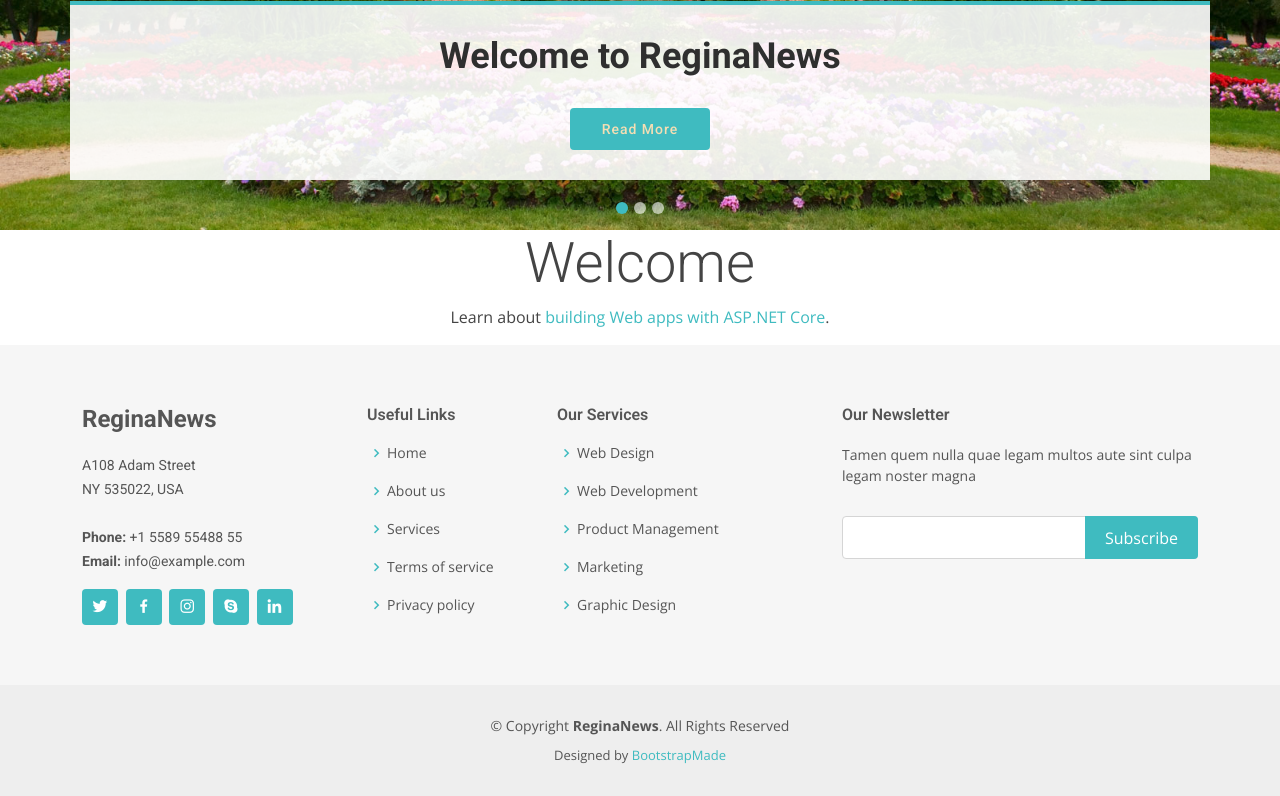
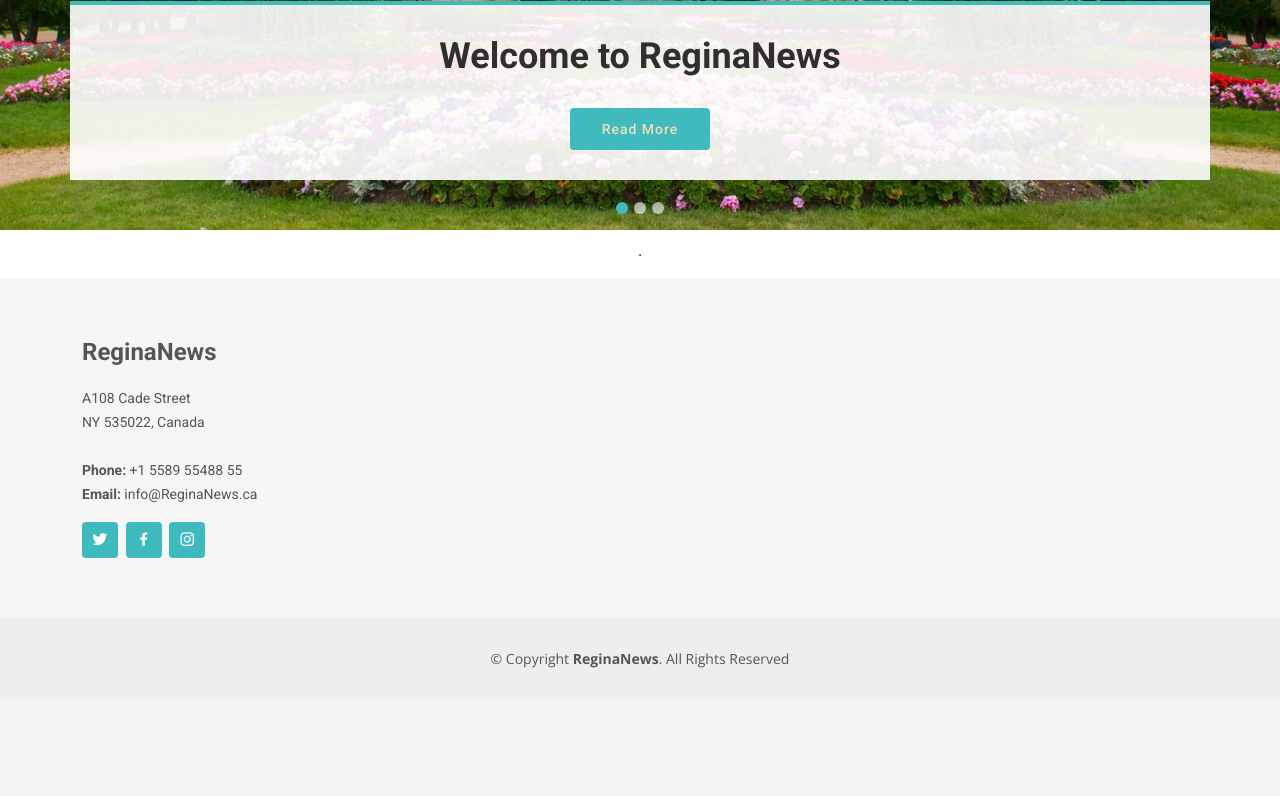
Before and after one commit to ranahabach/ReginaNews, an ASP.NET Core app: page / in a window 1280 px wide. Shown: the part 570-1366 px from the top of the page. After the commit the page ends 1269 px from the top, so only its background shows below. Run offline with ASP.NET Core 8, Linux system fonts and the light colour scheme.

Commit message:
change 4

```diff
--- a/ReginaNews/Views/Home/Index.cshtml
+++ b/ReginaNews/Views/Home/Index.cshtml
@@ -3,6 +3,6 @@
 }
 
 <div class="text-center">
-    <h1 class="display-4">Welcome</h1>
-    <p>Learn about <a href="https://docs.microsoft.com/aspnet/core">building Web apps with ASP.NET Core</a>.</p>
+    <h1 class="display-4"></h1>
+    <p> <a href="https://docs.microsoft.com/aspnet/core"></a>.</p>
 </div>
--- a/ReginaNews/Views/Shared/_Layout.cshtml
+++ b/ReginaNews/Views/Shared/_Layout.cshtml
@@ -159,49 +159,29 @@
                         <div class="footer-info">
                             <h3>ReginaNews</h3>
                             <p>
-                                A108 Adam Street <br>
-                                NY 535022, USA<br><br>
+                                A108 Cade Street <br>
+                                NY 535022, Canada<br><br>
                                 <strong>Phone:</strong> +1 5589 55488 55<br>
-                                <strong>Email:</strong> info@example.com<br>
+                                <strong>Email:</strong> info@ReginaNews.ca<br>
                             </p>
                             <div class="social-links mt-3">
                                 <a href="#" class="twitter"><i class="bx bxl-twitter"></i></a>
                                 <a href="#" class="facebook"><i class="bx bxl-facebook"></i></a>
                                 <a href="#" class="instagram"><i class="bx bxl-instagram"></i></a>
-                                <a href="#" class="google-plus"><i class="bx bxl-skype"></i></a>
-                                <a href="#" class="linkedin"><i class="bx bxl-linkedin"></i></a>
+
                             </div>
                         </div>
                     </div>
 
                     <div class="col-lg-2 col-md-6 footer-links">
-                        <h4>Useful Links</h4>
-                        <ul>
-                            <li><i class="bx bx-chevron-right"></i> <a href="#">Home</a></li>
-                            <li><i class="bx bx-chevron-right"></i> <a href="#">About us</a></li>
-                            <li><i class="bx bx-chevron-right"></i> <a href="#">Services</a></li>
-                            <li><i class="bx bx-chevron-right"></i> <a href="#">Terms of service</a></li>
-                            <li><i class="bx bx-chevron-right"></i> <a href="#">Privacy policy</a></li>
-                        </ul>
+
                     </div>
 
                     <div class="col-lg-3 col-md-6 footer-links">
-                        <h4>Our Services</h4>
-                        <ul>
-                            <li><i class="bx bx-chevron-right"></i> <a href="#">Web Design</a></li>
-                            <li><i class="bx bx-chevron-right"></i> <a href="#">Web Development</a></li>
-                            <li><i class="bx bx-chevron-right"></i> <a href="#">Product Management</a></li>
-                            <li><i class="bx bx-chevron-right"></i> <a href="#">Marketing</a></li>
-                            <li><i class="bx bx-chevron-right"></i> <a href="#">Graphic Design</a></li>
-                        </ul>
+
                     </div>
 
                     <div class="col-lg-4 col-md-6 footer-newsletter">
-                        <h4>Our Newsletter</h4>
-                        <p>Tamen quem nulla quae legam multos aute sint culpa legam noster magna</p>
-                        <form action="" method="post">
-                            <input type="email" name="email"><input type="submit" value="Subscribe">
-                        </form>
 
                     </div>
 
@@ -210,21 +190,19 @@
         </div>
 
         <div class="container">
-            <div class="copyright">
-                &copy; Copyright <strong><span>ReginaNews</span></strong>. All Rights Reserved
-            </div>
-            <div class="credits">
-                <!-- All the links in the footer should remain intact. -->
-                <!-- You can delete the links only if you purchased the pro version. -->
-                <!-- Licensing information: https://bootstrapmade.com/license/ -->
-                <!-- Purchase the pro version with working PHP/AJAX contact form: https://bootstrapmade.com/ReginaNews-free-bootstrap-theme/ -->
-                Designed by <a href="https://bootstrapmade.com/">BootstrapMade</a>
-            </div>
+
+        </div>
+        <div class="copyright">
+            &copy; Copyright <strong><span>ReginaNews</span></strong>. All Rights Reserved
         </div>
     </footer><!-- End Footer -->
 
     <div id="preloader"></div>
     <a href="#" class="back-to-top d-flex align-items-center justify-content-center"><i class="bi bi-arrow-up-short"></i></a>
+
+
+
+
 
     <!-- Vendor JS Files -->
     <script src="~/assets/vendor/aos/aos.js"></script>
@@ -234,14 +212,10 @@
     <script src="~/assets/vendor/purecounter/purecounter.js"></script>
     <script src="~/assets/vendor/swiper/swiper-bundle.min.js"></script>
 
+
     <!-- Template Main JS File -->
     <script src="~/assets/js/main.js"></script>
 
 </body>
 
 </html>
-
-
-
-
-@RenderBody()
```
